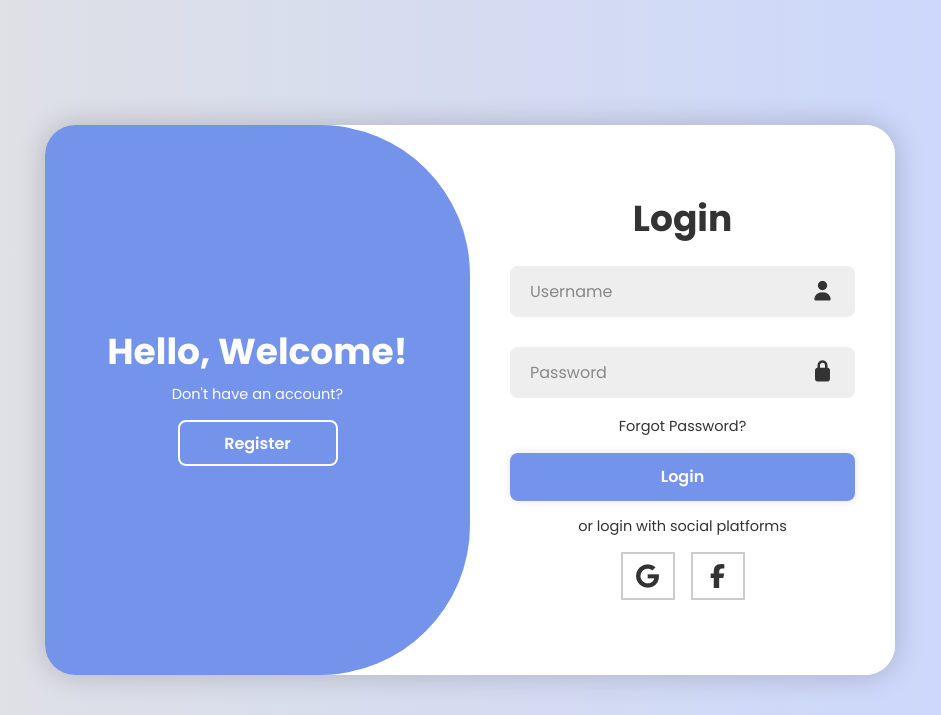
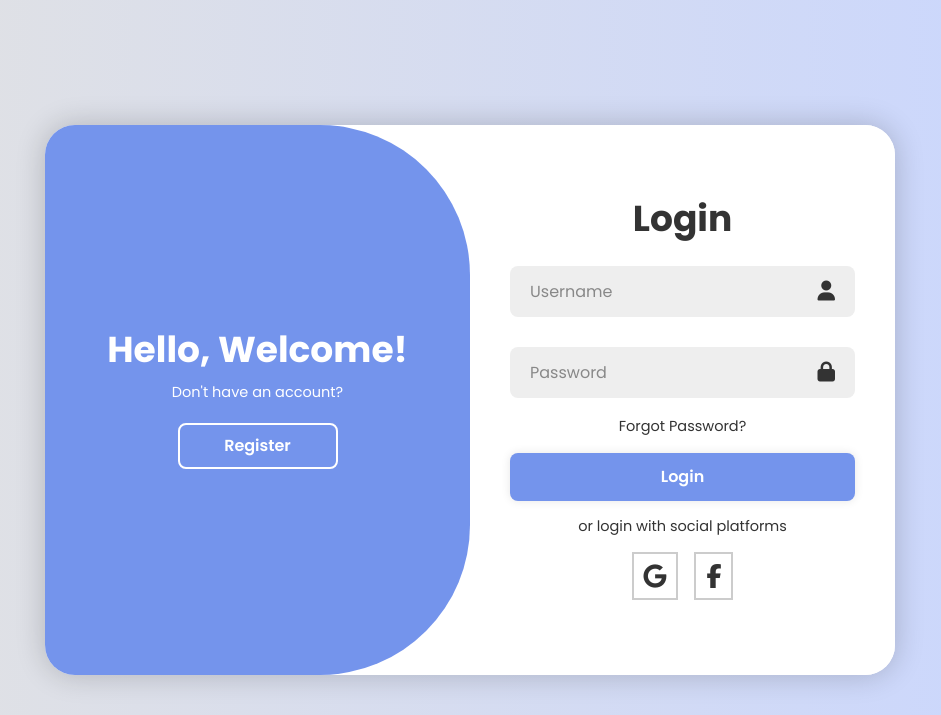
Before and after one commit to christian-coding-tech/waraykita-web, a Django app: page / in a window 1280 px wide. Shown: the top 715 px of the page, without its empty margins (170-1111 px from the left). Run offline with Django 5.2, Linux system fonts and the light colour scheme.

Commit message:
complete login

```diff
--- a/users/static/users/css/login.css
+++ b/users/static/users/css/login.css
@@ -58,7 +58,7 @@ form {
     text-align: center;
     padding: 40px;
     z-index: 1;
-    transition: 0.6s ease-in-out 1.2s, visibility 0s 1s;
+    transition: 0.6s ease-in-out 1.2s;
 }
 
 .container.active .form-box{
@@ -190,18 +190,13 @@ form {
     transition-delay: 0.6s;
 }
 
-.toggle-panel.toggle-right{
-    right: -50%;
-    transition-delay: 0.6s;
-}
-
 .container.active .toggle-panel.toggle-right{
     right: 0;
     transition-delay: 1.2s;
 }
 
 .toggle-panel p{
-    marign-bottom: 20px;
+    margin-bottom: 20px;
 }
 
 .toggle-panel .btn{
--- a/users/templates/users/login.html
+++ b/users/templates/users/login.html
@@ -4,7 +4,7 @@
 <head>
     <meta charset="UTF-8">
     <link rel="stylesheet" href="{% static 'users/css/login.css' %}">
-    <link rel="stylesheet" href="https://cdnjs.cloudflare.com/ajax/libs/font-awesome/7.3.0/css/all.min.css">
+    <link rel="stylesheet" href="https://cdnjs.cloudflare.com/ajax/libs/font-awesome/6.5.1/css/all.min.css">
     <meta name="viewport" content="width=device-width, initial-scale=1.0">
     <title>
         Waray Kita
@@ -75,6 +75,6 @@
              </div>
          </div>
     </div>
-    <scripts src = "{% static 'users/js/login.js' %}"></scripts>
+    <script src = "{% static 'users/js/login.js' %}"></script>
 </body>
 </html>
```
